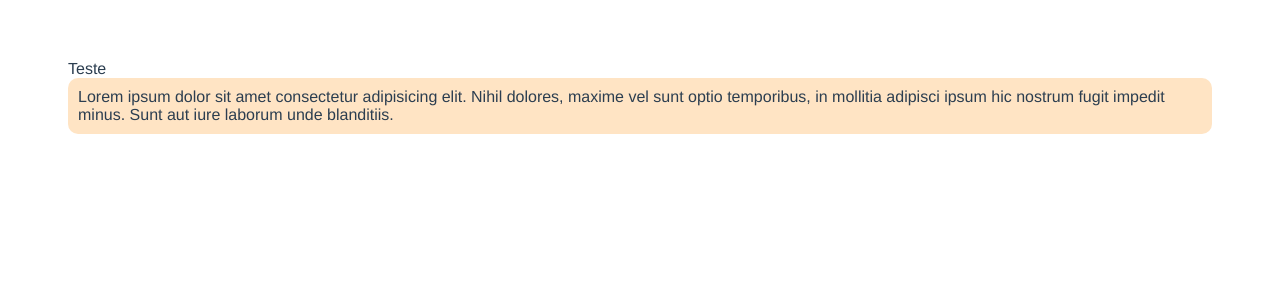
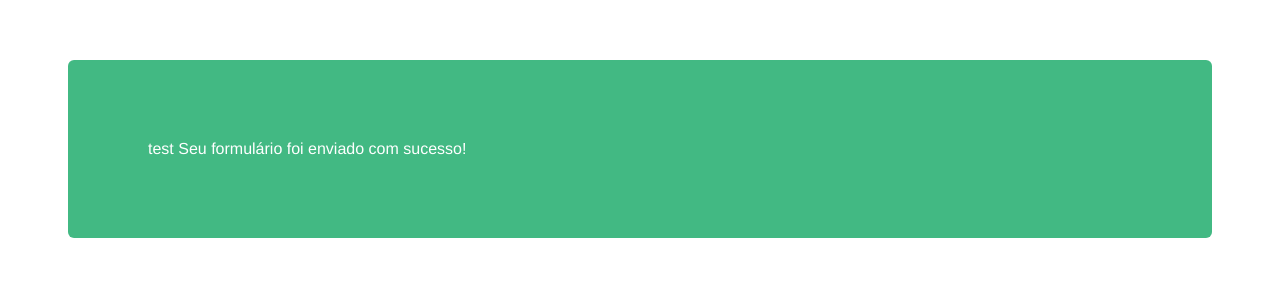
Before and after one commit to thiagodupim/Curso-vue.js-3, a Vue app: page / in a window 1280 px wide. Shown: the top 300 px of the page. Built offline with nearby package versions, Linux system fonts and the light colour scheme; the HTML template or start-up script is replaced by a standard one.

Commit message:
Enviando dados para o componente filho (props)

```diff
--- a/src/App.vue
+++ b/src/App.vue
@@ -1,21 +1,23 @@
 <template>
   <div>
-    <div class="card">
-      Teste
-    </div>
-    <BaseCard />
+    <BaseAlert
+      :variant="variant"
+    >
+      {{ text }}
+    </BaseAlert>
   </div>
 </template>
 
 <script>
-  import BaseCard from './components/BaseCard.vue';
+import BaseAlert from './components/BaseAlert.vue';
 
   export default {
     name: 'App',
-    components: { BaseCard },
+    components: { BaseAlert },
     data() {
       return {
-
+        variant: 'success',
+        text: 'Seu formulário foi enviado com sucesso!'
       }
     },
   }
--- /dev/null
+++ b/src/components/BaseAlert.vue
@@ -0,0 +1,50 @@
+<template>
+    <!-- <div :class="`alert alert-${variant}`"> -- Essa forma também funciona -->
+    <div :class="baseClass">
+        {{ test }}
+        <slot />
+    </div>
+</template>
+
+<script>
+    export default {
+        props: {
+            variant: {
+                type: String,
+                default: ''
+            },
+            test: {
+                type: String,
+                default: 'test'
+            },
+        },
+
+        computed: {
+            baseClass() {
+                return [
+                    'alert',
+                    this.variant ? `alert-${this.variant}` : ''
+                ]
+            },
+        }
+    }
+</script>
+
+<style scoped>
+    .alert {
+        padding: 5pc;
+        border-radius: 6px;
+        color: gray;
+        background: #ddd;
+    }
+
+    .alert-success {
+        background: #42b983;
+        color: #fff;
+    }
+
+    .alert-danger {
+        background: red;
+        color: #fff;
+    }
+</style>
```
